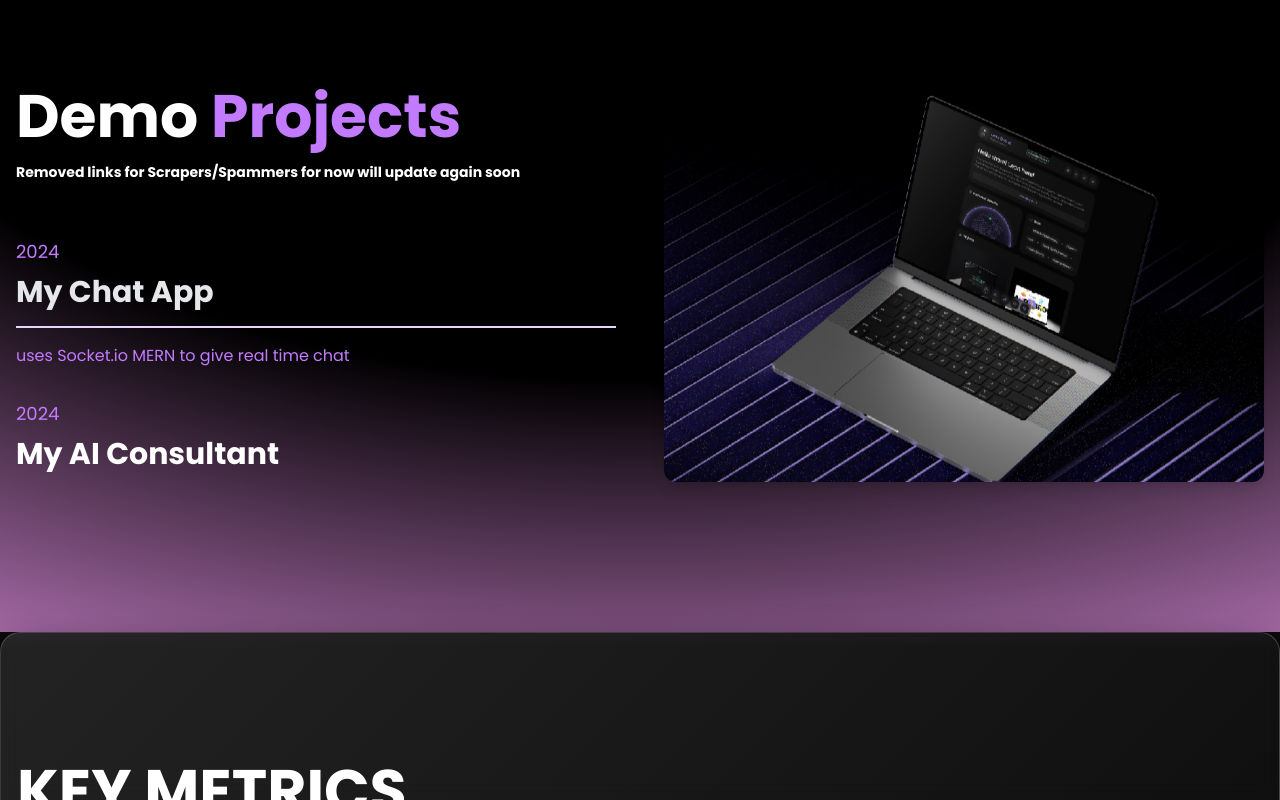
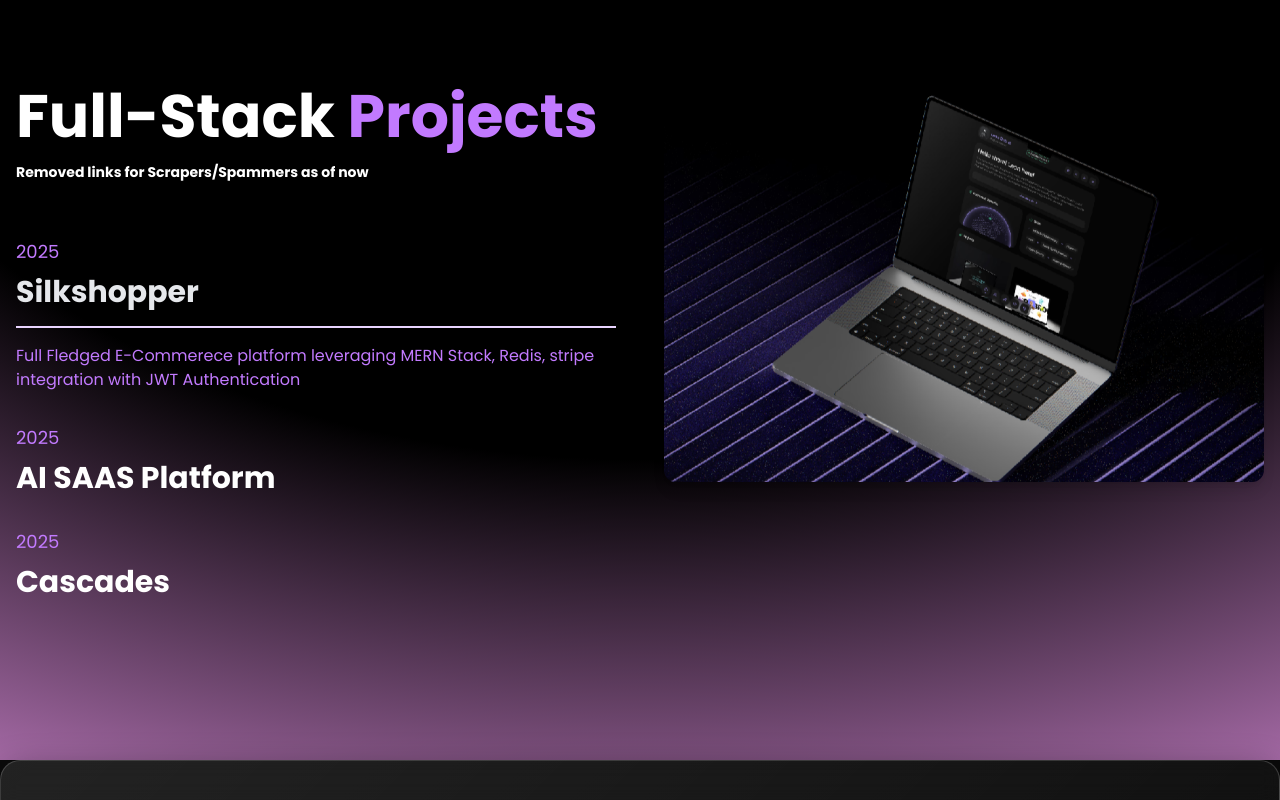
Before and after one commit to SSC-SDE/my-portfolio-minimal, a Next.js app: page / in a window 1280 px wide. Shown: the part 1948-2748 px from the top of the page. Built offline with nearby package versions, Linux system fonts and the light colour scheme.

Commit message:
updating portfolio

```diff
--- a/components/Portfolio.tsx
+++ b/components/Portfolio.tsx
@@ -4,6 +4,7 @@ import React, { useState, useEffect } from "react";
 import Image from "next/image";
 import proj1 from "@/assets/proj10.png";
 import proj2 from "@/assets/proj11.png";
+
 import {
   useMotionTemplate,
   useMotionValue,
@@ -14,17 +15,27 @@ import {
 const projects = [
   {
     id: 1,
-    year: 2024,
-    title: "My Chat App",
-    description: "uses Socket.io MERN to give real time chat",
+    year: 2025,
+    title: "Silkshopper",
+    description:
+      "Full Fledged E-Commerece platform leveraging MERN Stack, Redis, stripe integration with JWT Authentication",
     image: proj1,
   },
   {
+    id: 3,
+    year: 2025,
+    title: "AI SAAS Platform",
+    description:
+      "Gen AI Platform using Open Api integration, Response Parsing, Nextjs , mongodb, JWT, and Token based premium features, deployed over a monorepo",
+    image: proj2,
+  },
+  {
     id: 2,
-    year: 2024,
-    title: "My AI Consultant",
-    description: "uses OPEN AI, Nextjs and monorepo",
-    image: proj2,
+    year: 2025,
+    title: "Cascades",
+    description:
+      "Real-Time Chat App which leverages Socket.io and MERN Stack with JWT Authentication",
+    image: proj1,
   },
 ];
 
@@ -57,10 +68,10 @@ export const Portfolio = () => {
       <div className="max-w-7xl mx-auto px-4 grid lg:grid-cols-2 gap-12">
         <div>
           <h2 className="text-6xl font-bold mb-10">
-            Demo <span className="text-purple-400">Projects</span>
+            Full-Stack <span className="text-purple-400">Projects</span>
             <p className="text-sm sm:text-sm py-4 font-semibold">
               {" "}
-              Removed links for Scrapers/Spammers for now will update again soon{" "}
+              Removed links for Scrapers/Spammers as of now{" "}
             </p>
           </h2>
 
```
